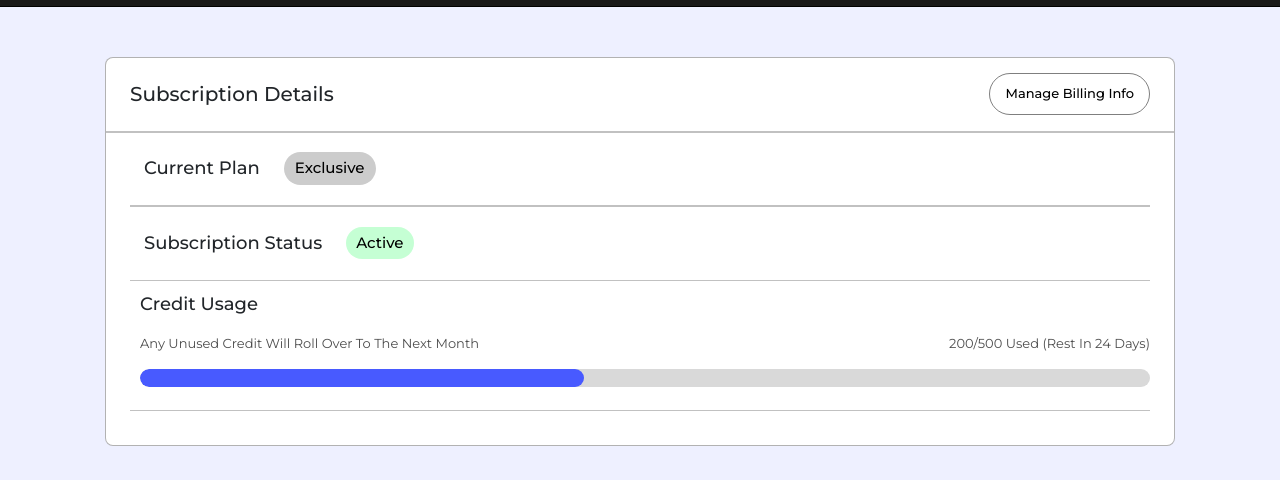
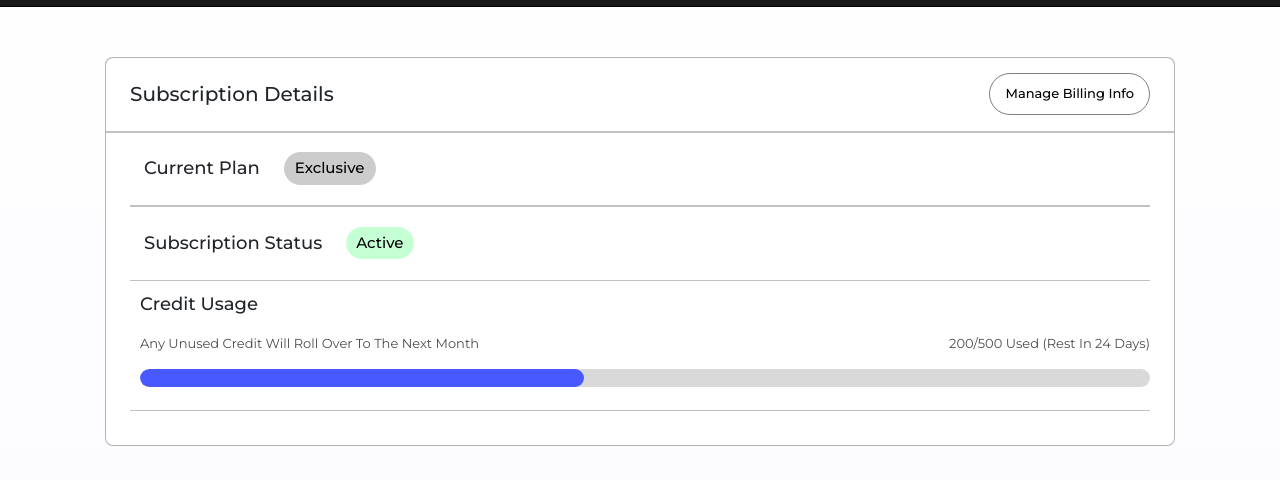
Before and after one commit to shahnawazgull/hm, a plain HTML site: page index.html in a window 1280 px wide. Shown: the part 73-553 px from the top of the page. Drawn offline with nearby package versions, Linux system fonts and the light colour scheme.

Commit message:
Update hooksmaster.css

```diff
--- a/hooksmaster.css
+++ b/hooksmaster.css
@@ -7,7 +7,14 @@
 /* Body Styling: Sets a default background and font */
 body {
   font-family: 'Montserrat';
-  background-color: rgba(238, 240, 255)
+  background: linear-gradient(180deg,
+      rgba(255, 255, 255, 0.2) 0%,
+      /* White with 20% opacity */
+      rgba(122, 135, 255, 0.06) 88%,
+      /* Light Blue with 6% opacity */
+      rgba(72, 90, 255, 0) 100%
+      /* Dark Blue with 0% opacity */
+    );
 }
 
 /* Header Section: Credit score styling */
```
